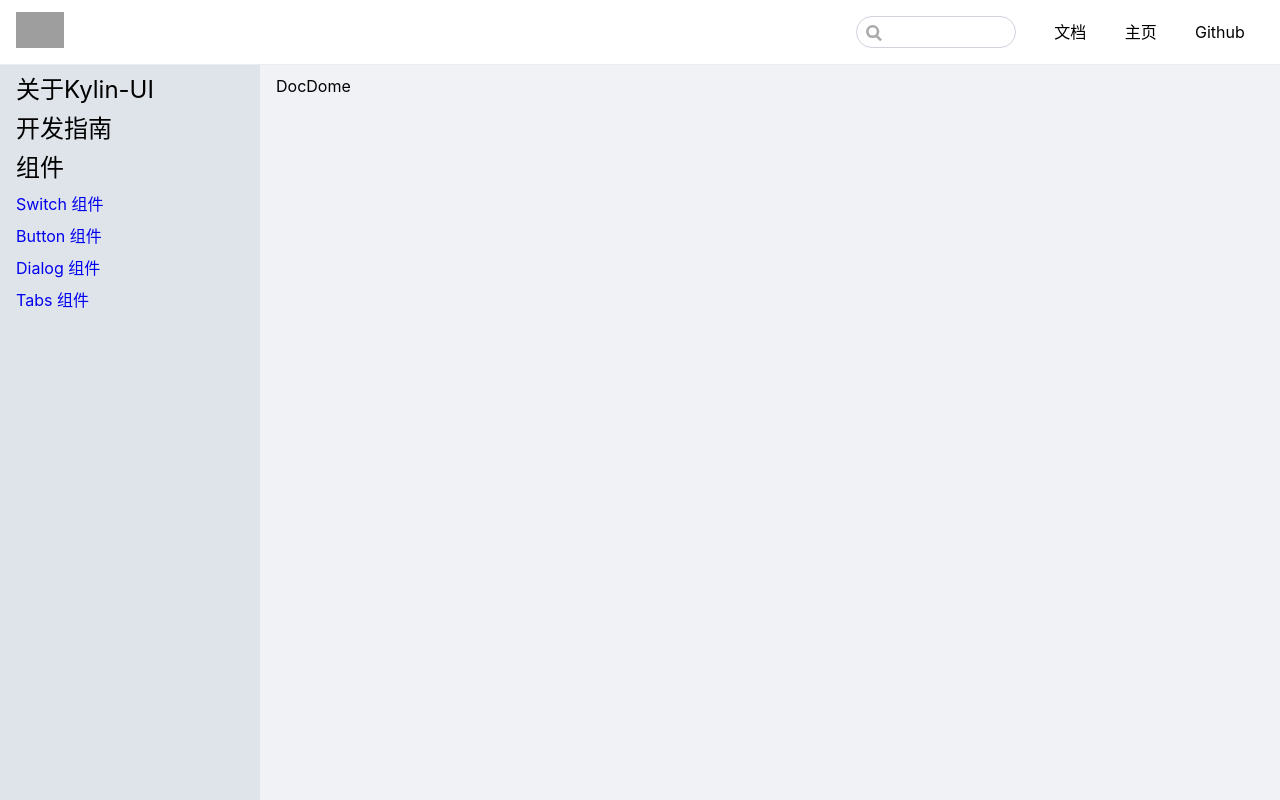
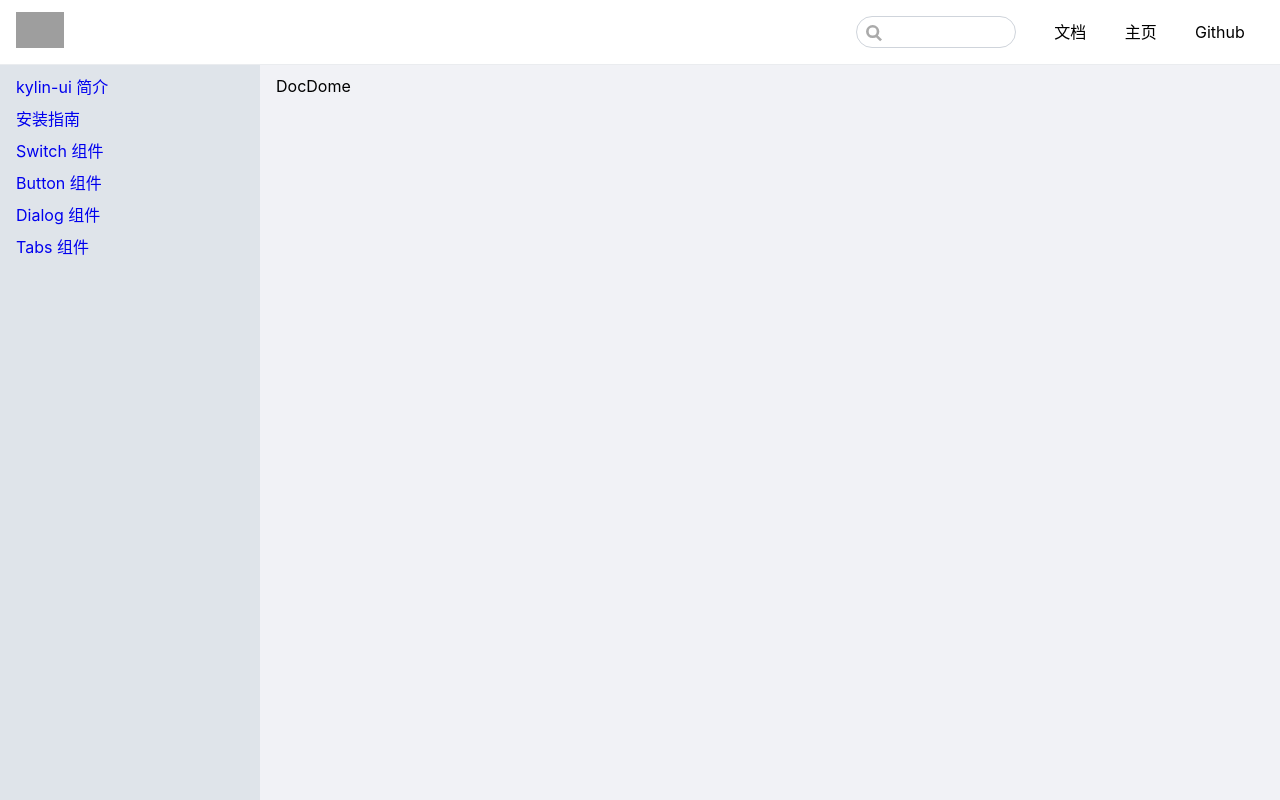
Before and after one commit to zl454/kirin-ui, a Vue app: page /#/doc in a window 1280 px wide. Built offline with nearby package versions, Linux system fonts and the light colour scheme; grey boxes are pictures that could not be loaded.

Commit message:
添加 简介和安装指南 Demo

```diff
--- /dev/null
+++ b/src/components/Guide.vue
@@ -0,0 +1,5 @@
+<template>
+<div>
+  安装指南
+</div>
+</template>
--- /dev/null
+++ b/src/components/Introduce.vue
@@ -0,0 +1,5 @@
+<template>
+<div>
+  简介
+</div>
+</template>
--- a/src/components/Topnav.vue
+++ b/src/components/Topnav.vue
@@ -9,7 +9,7 @@
     <li>
       <router-link @click="openHomeMenu" class="nav-link" to="/">主页</router-link>
     </li>
-    <li><a class="nav-link" href="https://github.com/zl454">Github</a></li>
+    <li><a class="nav-link" href="https://github.com/zl454" target="_blank">Github</a></li>
   </ul>
   <svg @click="openHomeMenu" viewBox="64 64 896 896" focusable="false" class="svg" data-icon="unordered-list" width="1em" height="1em" fill="currentColor" aria-hidden="true">
     <path d="M912 192H328c-4.4 0-8 3.6-8 8v56c0 4.4 3.6 8 8 8h584c4.4 0 8-3.6 8-8v-56c0-4.4-3.6-8-8-8zm0 284H328c-4.4 0-8 3.6-8 8v56c0 4.4 3.6 8 8 8h584c4.4 0 8-3.6 8-8v-56c0-4.4-3.6-8-8-8zm0 284H328c-4.4 0-8 3.6-8 8v56c0 4.4 3.6 8 8 8h584c4.4 0 8-3.6 8-8v-56c0-4.4-3.6-8-8-8zM104 228a56 56 0 10112 0 56 56 0 10-112 0zm0 284a56 56 0 10112 0 56 56 0 10-112 0zm0 284a56 56 0 10112 0 56 56 0 10-112 0z"></path>
--- a/src/router.ts
+++ b/src/router.ts
@@ -1,6 +1,8 @@
 import { createWebHashHistory, createRouter } from "vue-router"
 import Home from "./views/Home.vue"
 import Doc from "./views/Doc.vue"
+import Introduce from "./components/Introduce.vue"
+import Guide from "./components/Guide.vue"
 import SwitchDemo from "./components/SwitchDemo.vue"
 import ButtonDemo from "./components/ButtonDemo.vue"
 import DialogDemo from "./components/DialogDemo.vue"
@@ -14,6 +16,8 @@ export const router = createRouter({
     {
       path: '/doc', component: Doc, children: [
         { path: '', component: DocDemo },
+        { path: 'introduce', component: Introduce },
+        { path: 'guide', component: Guide },
         { path: 'switch', component: SwitchDemo },
         { path: 'button', component: ButtonDemo },
         { path: 'dialog', component: DialogDemo },
--- a/src/views/Doc.vue
+++ b/src/views/Doc.vue
@@ -7,10 +7,16 @@
   </div>
   <div class="content">
     <aside v-if="menuVisible">
-      <h2>关于Kylin-UI</h2>
+      <!--<h2>关于Kylin-UI</h2>
       <h2>开发指南</h2>
-      <h2>组件</h2>
+      <h2>组件</h2>-->
       <ol>
+        <li>
+          <router-link to='/doc/introduce'>kylin-ui 简介</router-link>
+        </li>
+        <li>
+          <router-link to='/doc/guide'>安装指南</router-link>
+        </li>
         <li>
           <router-link to='/doc/switch'>Switch 组件</router-link>
         </li>
```
Also changed, not shown: src/components/SwitchDemo.vue (+6 -4 lines).
